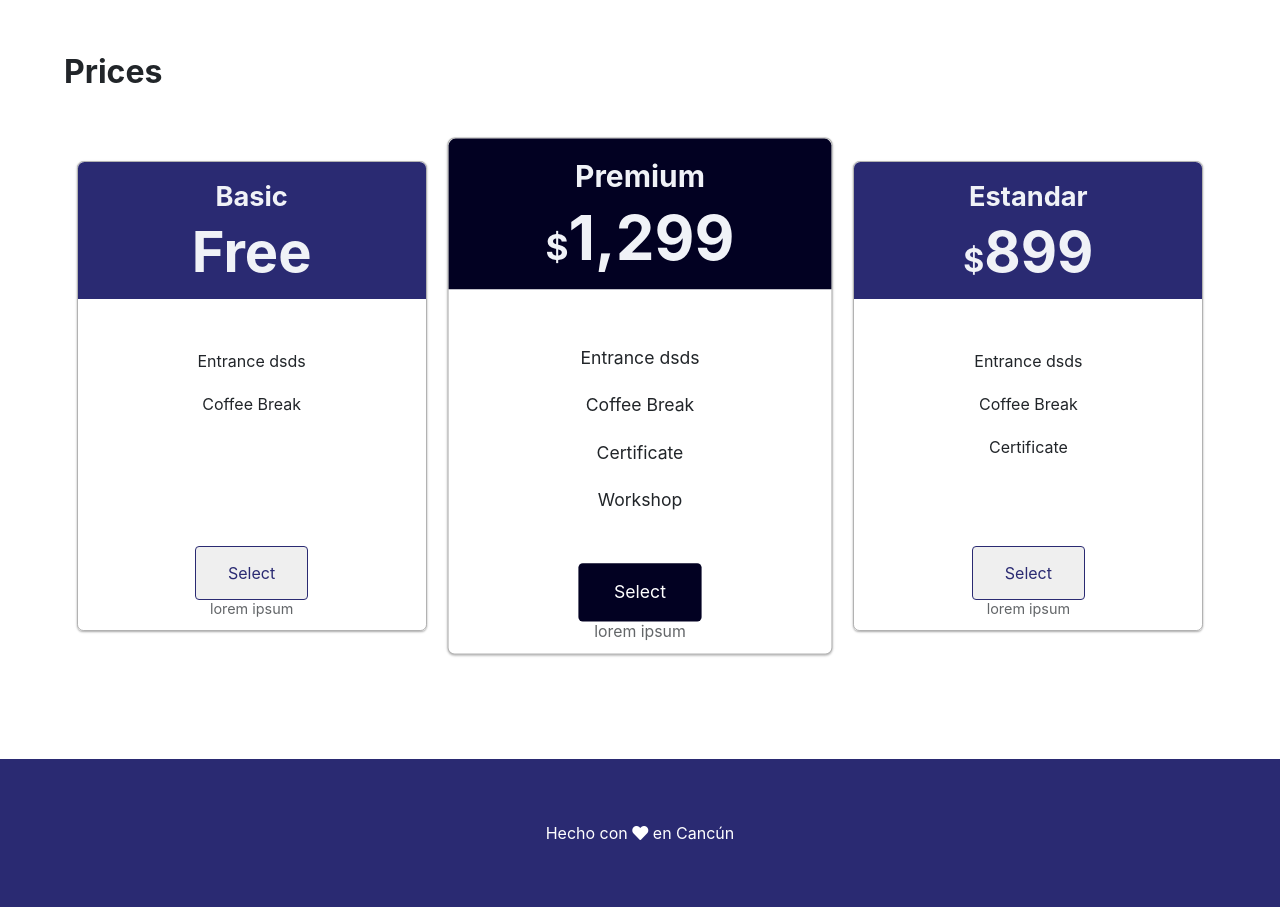
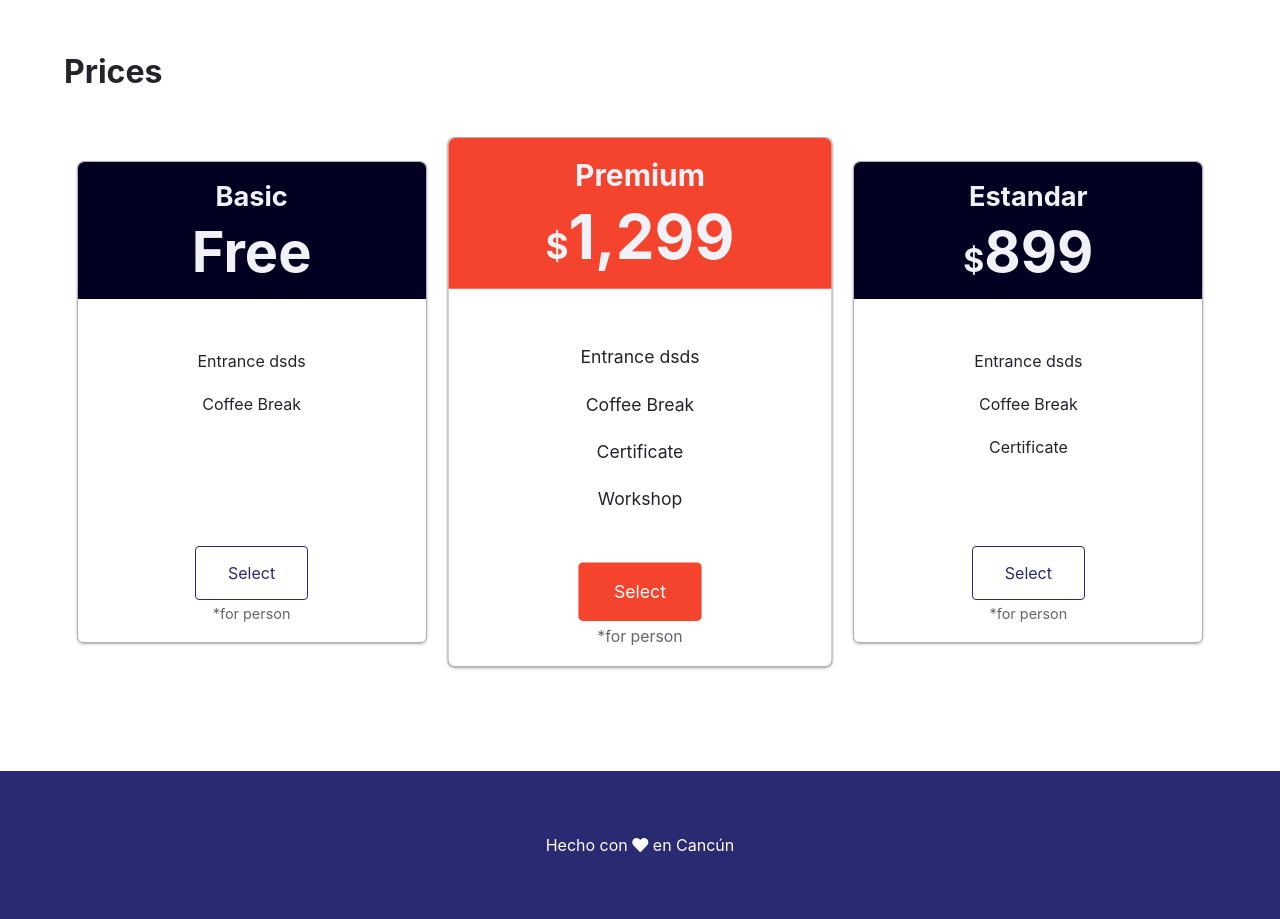
Before and after one commit to SlothTechOfficial/ClawUI, a Vue app: page / in a window 1280 px wide. Shown: the part 2440-3359 px from the top of the page. Built offline with nearby package versions, Linux system fonts and the light colour scheme; a web font is replaced by a local one.

Commit message:
[ClawUI][pricing] Remove comments and change color

```diff
--- a/src/assets/scss/components/_pricing.scss
+++ b/src/assets/scss/components/_pricing.scss
@@ -21,7 +21,7 @@
     text-align: center;
     &__head{
         flex: 1 0;
-        background:var(--primary);
+        background:var(--secondary);
         color: var(--color-body);
         padding: .8rem;
         border-top-left-radius: inherit;
@@ -44,6 +44,7 @@
     &__small-title{
         font-size: .9rem;
         opacity: .7;
+        line-height: 2;
     }
     &__body{
         flex: 3 0;
@@ -80,9 +81,11 @@
         margin-bottom: -1px;
     }
     &--recomend{
-        --primary:var(--secondary);
+        --secondary:var(--acent-color);
+        --primary: var(--acent-color);
         @include desktop{
             transform: scale(1.1);
         }
+
     }
 }
--- a/src/assets/scss/components/buttons.scss
+++ b/src/assets/scss/components/buttons.scss
@@ -48,5 +48,6 @@
     &--outline-secondary{
         border:solid 1px var(--primary);
         color: var(--primary);
+        background: transparent;
     }
 }
--- a/src/components/Pricings.vue
+++ b/src/components/Pricings.vue
@@ -23,7 +23,7 @@
           </div>
           <div class="table-price__select">
             <button class="button-lg--outline-secondary">Select</button>
-            <p class="table-price__small-title">lorem ipsum</p>
+            <p class="table-price__small-title">*for person</p>
           </div>
         </div>
         <div class="table-price table-price--recomend">
@@ -53,7 +53,7 @@
           </div>
           <div class="table-price__select">
             <button class="button-lg--secondary">Select</button>
-            <p class="table-price__small-title">lorem ipsum</p>
+            <p class="table-price__small-title">*for person</p>
           </div>
         </div>
         <div class="table-price">
@@ -79,7 +79,7 @@
           </div>
           <div class="table-price__select">
             <button class="button-lg--outline-secondary">Select</button>
-            <p class="table-price__small-title">lorem ipsum</p>
+            <p class="table-price__small-title">*for person</p>
           </div>
         </div>
       </div>
```
